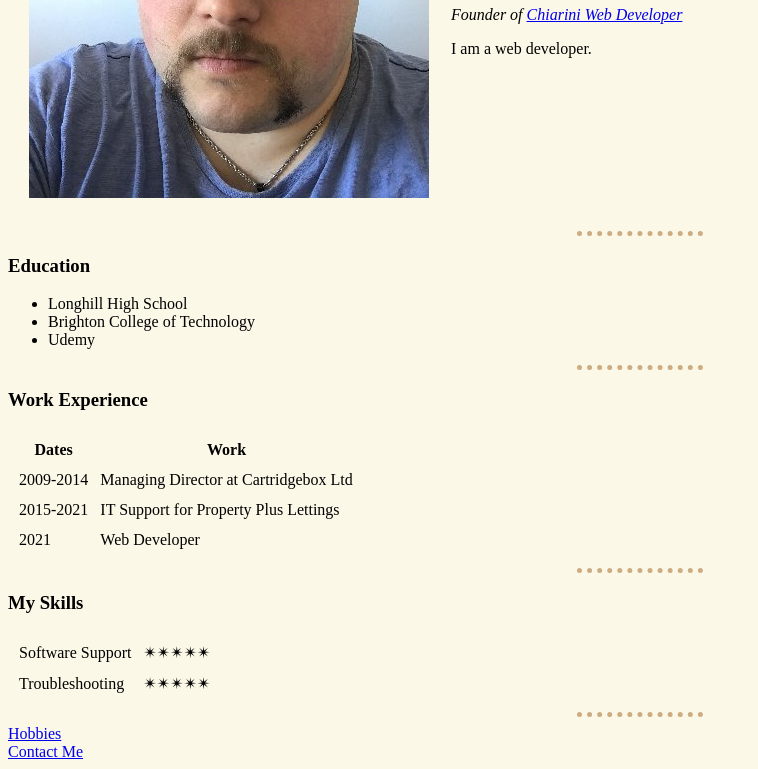
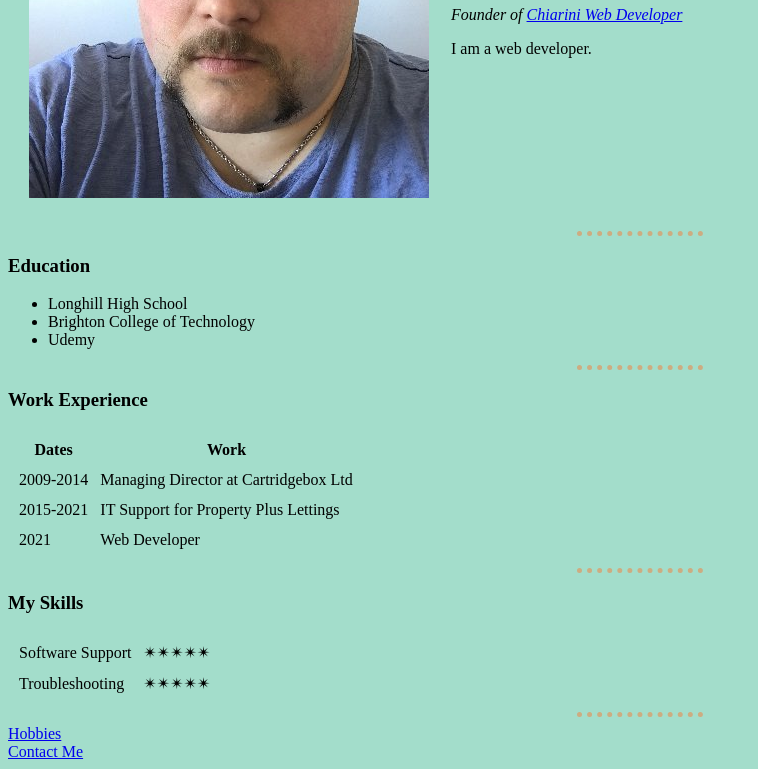
Before and after one commit to justinchiarini/cv, a plain HTML site: page index.html in a window 1280 px wide. Shown: the part 231-1000 px from the top of the page, without its empty margins (0-758 px from the left). Drawn offline with Linux system fonts and the light colour scheme.

Commit message:
Add files via upload

```diff
--- a/css/styles.css
+++ b/css/styles.css
@@ -1,5 +1,5 @@
 body {
-  background-color: #fcf8e8;
+  background-color: #a3ddcb;
 }
 
 hr {
```
